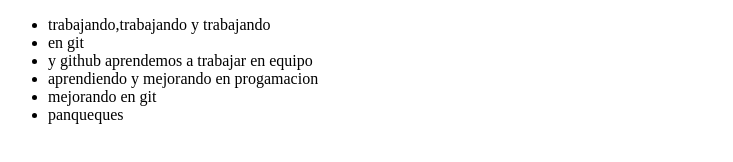
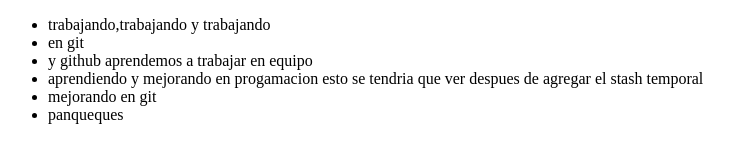
Before and after one commit to Ayuya2001/prueba-git, a plain HTML site: page index.html in a window 1280 px wide. Shown: the whole page, without its empty margins (0-733 px from the left). Drawn offline with Linux system fonts and the light colour scheme.

Commit message:
agregando palabras al curso de progamacion

```diff
--- a/index.html
+++ b/index.html
@@ -12,7 +12,7 @@
             <li>trabajando,trabajando y trabajando</li>
             <li>en git</li>
             <li>y github aprendemos a trabajar en equipo</li>
-            <li>aprendiendo y mejorando en progamacion</li>
+            <li>aprendiendo y mejorando en progamacion esto se tendria que ver despues de agregar el stash temporal</li>
             <li>mejorando en git</li>
             <li>panqueques</li>
         </ul>
```
